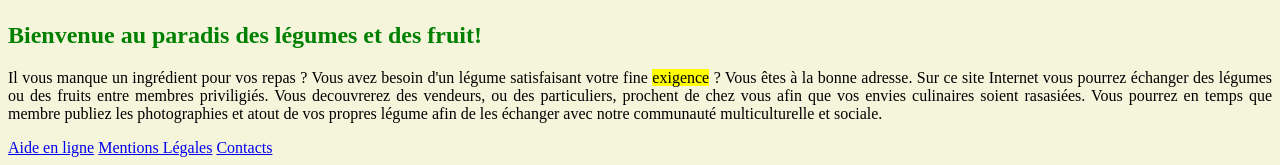
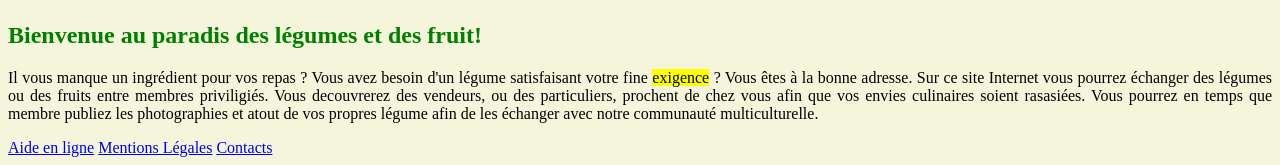
Before and after one commit to APPG8C/VeganHeaven_commun, a PHP site: page /Accueil.php in a window 1280 px wide; the page is wider, and only the part inside the window is pictured. Shown: the part 827-992 px from the top of that part. Run offline with PHP 8.4, Linux system fonts and the light colour scheme.

Commit message:
Revert "petit changement de texte"
This reverts commit 90a2f1f5c5282ab690e829c16709f4ef9d4701c7.

```diff
--- a/Accueil.php
+++ b/Accueil.php
@@ -26,7 +26,7 @@
                 Vous êtes à la bonne adresse. Sur ce site Internet vous pourrez échanger des légumes ou des fruits entre membres
                 priviligiés. Vous decouvrerez des vendeurs, ou des particuliers, prochent de chez vous afin que vos envies culinaires
                 soient rasasiées. Vous pourrez en temps que membre publiez les photographies et atout de vos propres légume afin de
-                les échanger avec notre communauté multiculturelle et sociale.
+                les échanger avec notre communauté multiculturelle.
             </p>
 
 
```
